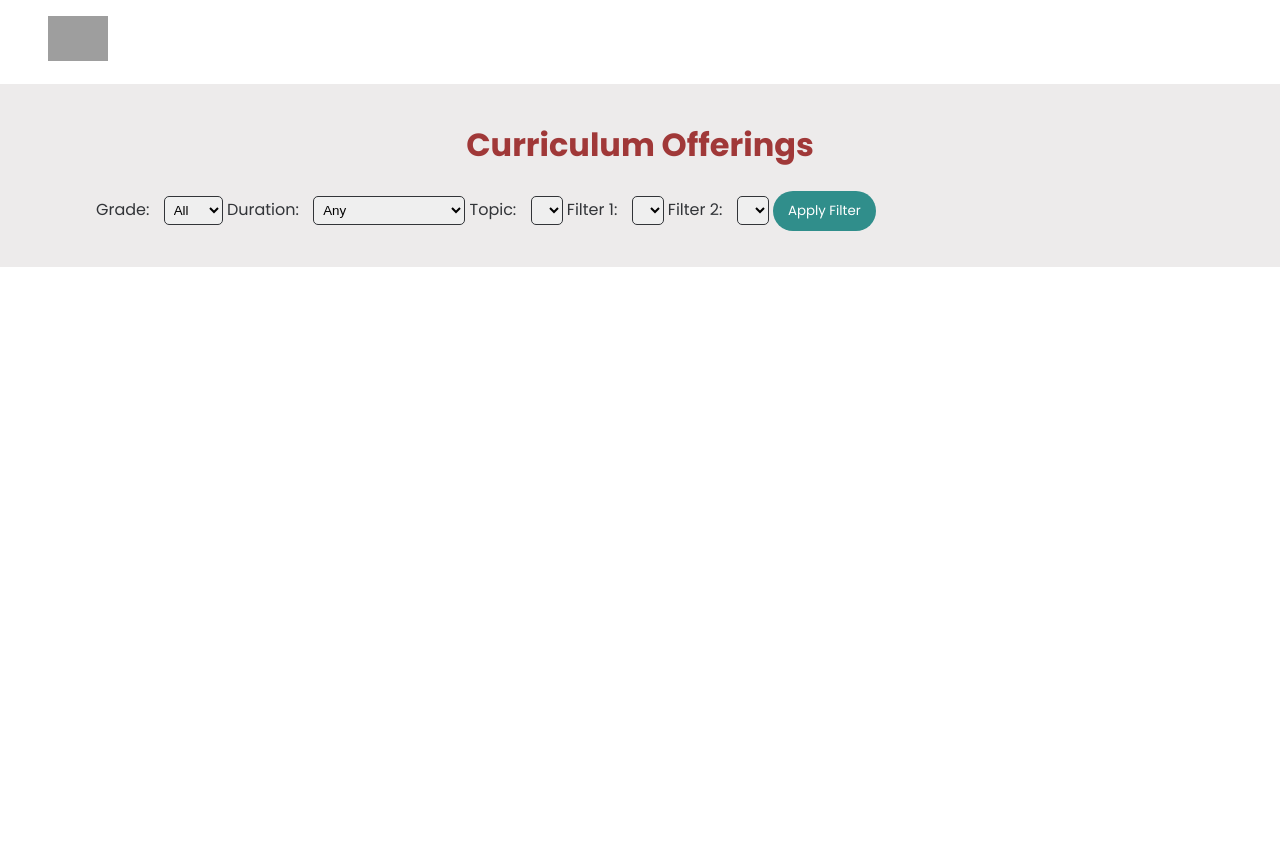
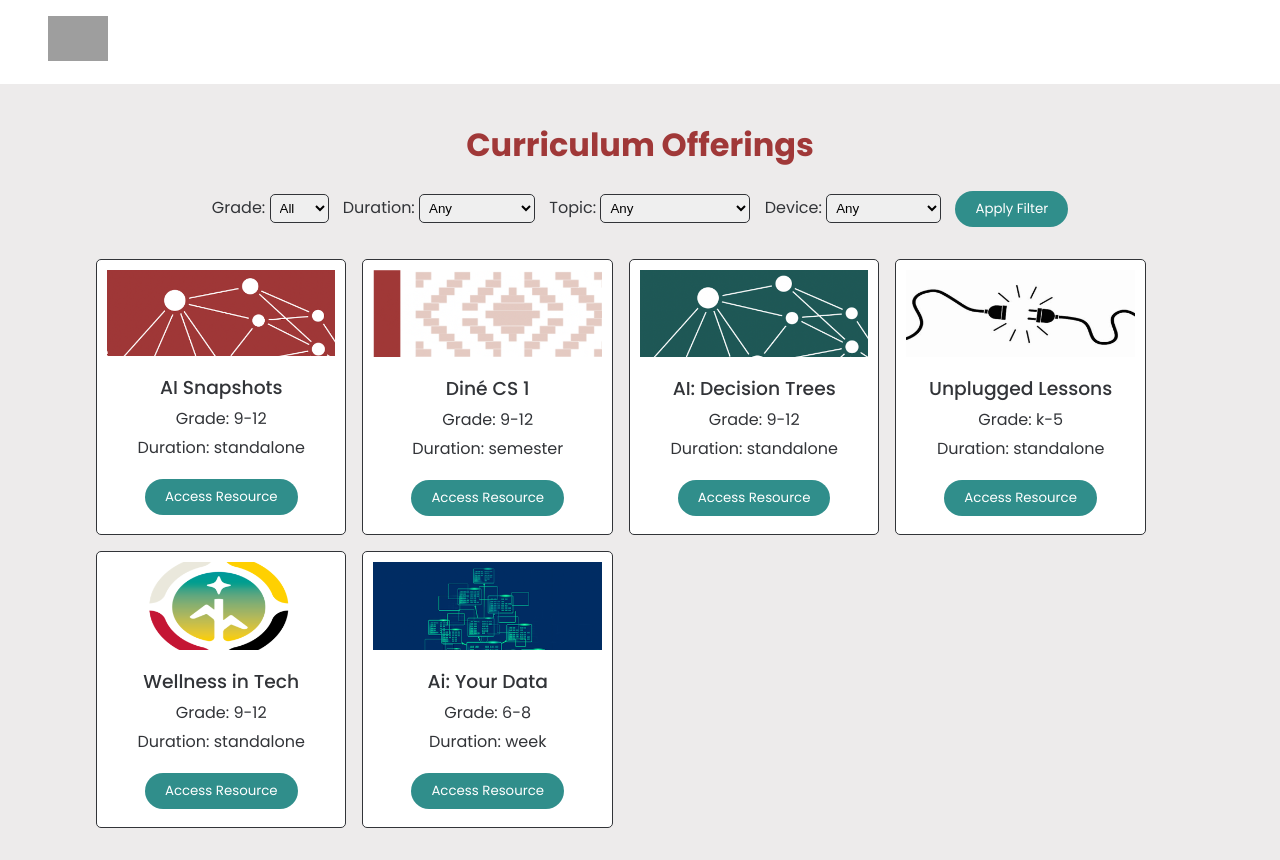
Before and after one commit to ameseee/indigitize_curriculum_catalog, a plain HTML site: page index.html in a window 1280 px wide. Both pictures are taken after a click on the button "Apply Filter". Before the commit the page ends 800 px from the top, so only its background shows below. Drawn offline with Linux system fonts and the light colour scheme; grey boxes are pictures that could not be loaded.

Commit message:
Fix filter feature

```diff
--- a/index.html
+++ b/index.html
@@ -30,41 +30,39 @@
     <div id="filters">
       <label for="grade">Grade:</label>
       <select id="grade">
-        <option value="" selected>All</option>
-        <option value="k-2">K-2</option>
-        <option value="3-5">3-5</option>
+        <option value="All" selected>All</option>
+        <option value="k-5">K-5</option>
         <option value="6-8">6-8</option>
         <option value="9-12">9-12</option>
       </select>
 
       <label for="duration">Duration:</label>
       <select id="duration">
-        <option value="" selected>Any</option>
-        <option value="standalone">Stand Alone Lesson</option>
+        <option value="Any" selected>Any</option>
+        <option value="standalone">Single Lesson</option>
         <option value="week">Week</option>
         <option value="month">Month</option>
         <option value="semester">Semester</option>
       </select>
 
+
       <label for="topic">Topic:</label>
       <select id="topic">
-        <option value="" selected></option>
-
-        <!-- Add your topic options here -->
+        <option value="Any" selected>Any</option>
+        <option value="standalone">Artificial Intelligence</option>
+        <option value="week">Hollistic Wellness</option>
+        <option value="month">Core Subjects</option>
+        <option value="semester">Other</option>
       </select>
 
-      <label for="filter1">Filter 1:</label>
-      <select id="filter1">
-        <option value="" selected></option>
-
-        <!-- Add your options for filter 1 here -->
-      </select>
-
-      <label for="filter2">Filter 2:</label>
-      <select id="filter2">
-        <option value="" selected></option>
-
-        <!-- Add your options for filter 2 here -->
+      <label for="device">Device:</label>
+      <select id="device">
+        <option value="Any" selected>Any</option>
+        <option value="standalone">Chromebooks</option>
+        <option value="week">Tablets</option>
+        <option value="semester">Mobile</option>
+        <option value="month">Mixed</option>
+        <option value="semester">None</option>
       </select>
 
       <button id="applyFilter">Apply Filter</button>
--- a/script.js
+++ b/script.js
@@ -1,76 +1,51 @@
-// script.js
-
-document.addEventListener("DOMContentLoaded", function() {
 const applyFilterButton = document.getElementById("applyFilter");
 const resourceCardsContainer = document.getElementById("resourceCards");
 
+// Pull in Cards
+// (stubbed for now)
+
+const resources = [
+  { title: "AI Snapshots", grade: "9-12", duration: "standalone", imageUrl: "stub-assets/ai.png", topic: "Any", device: "Any" },
+  { title: "Diné CS 1", grade: "9-12", duration: "semester", imageUrl: "stub-assets/cs1.png", topic: "Any", device: "Any" },
+  { title: "AI: Decision Trees", grade: "9-12", duration: "standalone", imageUrl: "stub-assets/ai1.png", topic: "Any", device: "Any" },
+  { title: "Unplugged Lessons", grade: "k-5", duration: "standalone", imageUrl: "stub-assets/unplugged.jpeg", topic: "Any", device: "Any" },
+  { title: "Wellness in Tech", grade: "9-12", duration: "standalone", imageUrl: "stub-assets/naca_logo.png", topic: "Any", device: "Any" },
+  { title: "Ai: Your Data", grade: "6-8", duration: "week", imageUrl: "stub-assets/ai2.png", topic: "Any", device: "Any" },
+];
+
+// Filter
 applyFilterButton.addEventListener("click", applyFilter);
 
-    // Function to apply filter
 function applyFilter() {
   const grade = document.getElementById("grade").value;
   const duration = document.getElementById("duration").value;
+  const topic = document.getElementById("topic").value;
+  const device = document.getElementById("device").value;
 
-      // Additional filters can be added similarly
-      // const topic = document.getElementById("topic").value;
-      // const filter1 = document.getElementById("filter1").value;
-      // const filter2 = document.getElementById("filter2").value;
-      // const filter3 = document.getElementById("filter3").value;
+  resourceCardsContainer.innerHTML = "";
 
-      // Call function to filter and display cards
-      filterAndDisplayCards(grade, duration);
+  const filteredResources = resources.filter(resource => {
+    return  (resource.grade === grade || grade == "All")
+            && (resource.duration === duration || duration == "Any")
+            && (resource.topic === topic || topic == "Any")
+            && (resource.device == device || device == "Any");
+  });
+console.log(filteredResources, "hi")
+  displayCard(filteredResources);
 }
 
-    // Function to filter and display cards
-    function filterAndDisplayCards(grade, duration) {
-      // You need to replace this with your actual data or fetch data from an API
-      const resources = [
-        { title: "AI Snapshopts", grade: "9-12", duration: "standalone", imageUrl: "stub-assets/ai.png" },
-        { title: "Diné CS 1", grade: "9-12", duration: "semester", imageUrl: "stub-assets/cs1.png" },
-        // Add more resource objects here
-      ];
-
-      // Clear previous cards
-      resourceCardsContainer.innerHTML = "";
-
-      // Filter resources based on selected criteria
-      const filteredResources = resources.filter(resource => {
-        return resource.grade === grade && resource.duration === duration;
-      });
-
-      // Display filtered cards
-      filteredResources.forEach(resource => {
-        const card = createResourceCard(resource);
-        resourceCardsContainer.appendChild(card);
+function displayCard(resources) {
+  resources.forEach(resource => {
+    resourceCardsContainer.innerHTML += `
+      <div class="resourceCard">
+        <img src="${resource.imageUrl}" alt="Resource Image">
+        <h3>${resource.title}</h3>
+        <p><bold>Grade:</bold> ${resource.grade}</p>
+        <p><bold>Duration:</bold> ${resource.duration}</p>
+        <div>
+          <button>Access Resource</button>
+        </div>
+      </div>
+    `;
   });
 }
-
-    // Function to create a resource card
-    function createResourceCard(resource) {
-      const card = document.createElement("div");
-      card.classList.add("resourceCard");
-
-      const image = document.createElement("img");
-      image.src = resource.imageUrl;
-      card.appendChild(image);
-
-      const title = document.createElement("h3");
-      title.textContent = resource.title;
-      card.appendChild(title);
-
-      const grade = document.createElement("p");
-      grade.textContent = "Grade: " + resource.grade;
-      card.appendChild(grade);
-
-      const duration = document.createElement("p");
-      duration.textContent = "Duration: " + resource.duration;
-      card.appendChild(duration);
-
-      const button = document.createElement("button");
-      button.textContent = "Access Resource";
-      // Add functionality to the button if needed
-      card.appendChild(button);
-
-      return card;
-    }
-  });
--- a/styles.css
+++ b/styles.css
@@ -48,6 +48,7 @@
   main {
     padding: 1rem 6rem;
     background-color: #edebeb;
+    text-align: center;
   }
 
   main h1 {
@@ -57,21 +58,22 @@
   }
 
   #filters {
-    margin-bottom: 20px;
+    margin-bottom: 2rem;
   }
 
   label {
-    margin-right: 10px;
+
   }
 
   select {
+    margin-right: 10px;
     padding: 5px;
     border-radius: 5px;
     border: 1px solid var(--main-text-color);
   }
 
   button {
-    padding: 10px 15px;
+    padding: 8px 20px;
     background-color: var(--accent-color);
     color: var(--main-bg-color);
     border: none;
```
Lines whose indentation alone changed are shown as unchanged.
